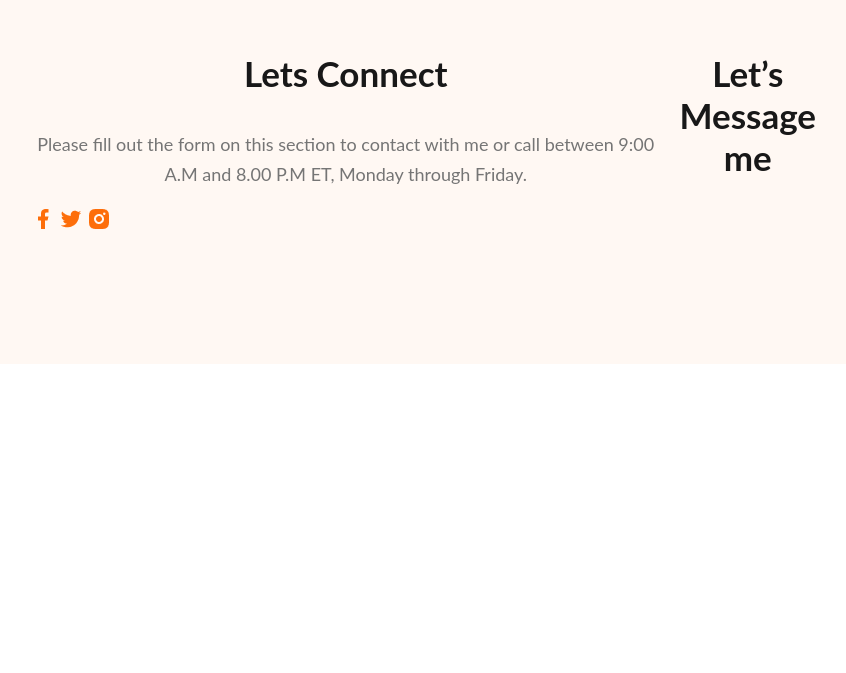
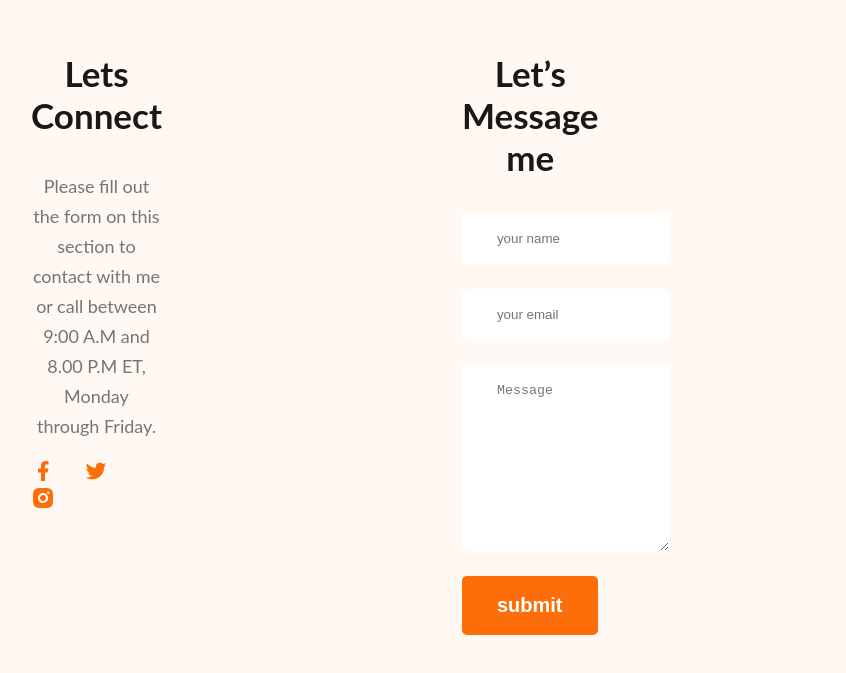
Before and after one commit to Rabeyaboshri/webdeveloper-portfolio, a plain HTML site: page index.html in a window 1280 px wide. Shown: the part 3480-4153 px from the top of the page, without its empty margins (207-1053 px from the left). Before the commit the page ends 3852 px from the top, so only its background shows below. Drawn offline with Linux system fonts and the light colour scheme.

Commit message:
finished the footer  with contact form

```diff
--- a/index.html
+++ b/index.html
@@ -160,6 +160,12 @@
         </div>
         <div class="footer-colum">
             <h3 class="section-title">Let’s Message me</h3>
+            <form class="contact" action="">
+                <input type="text" placeholder="your name">
+                <input type="text" name="" id="" placeholder="your email">
+                <textarea name="" id="" cols="30" rows="10" placeholder="Message"></textarea>
+                <input class="btn-primary" type="submit" value="submit"  >
+            </form>
         </div>
 
     </footer>
--- a/styles/portfolio.css
+++ b/styles/portfolio.css
@@ -211,3 +211,22 @@ footer{
     padding: 130px 230px;
     margin-top: 130px;
 }
+.footer-colum{
+    width: 50%;
+    margin-right: 300px;
+
+
+}
+.contact input[type="text"], textarea{
+    display: block;
+    margin-bottom: 25px;
+    padding: 18px 35px;
+    border-radius: 5px;
+    background:  #FFF;
+    border: 0;
+    width: 100%;
+
+}
+.social-links a{
+    margin-right: 25px;
+}
```
